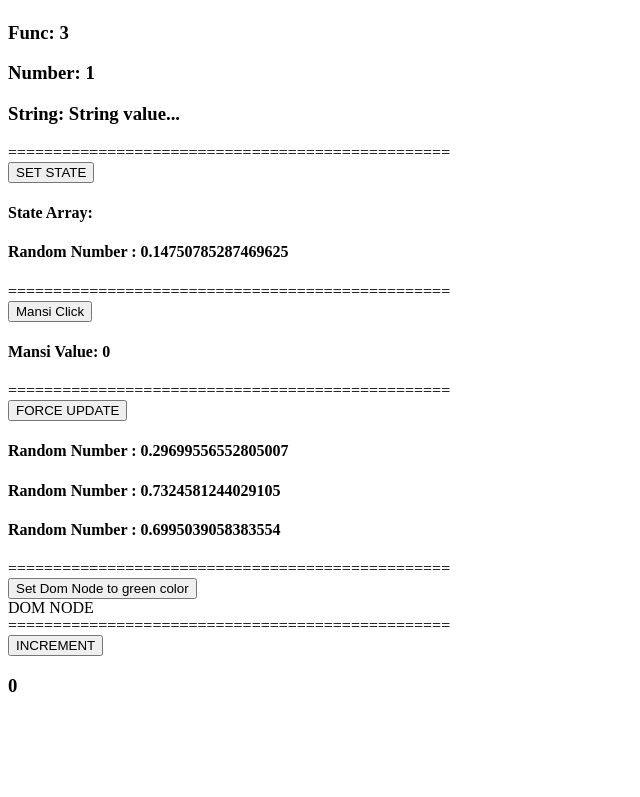
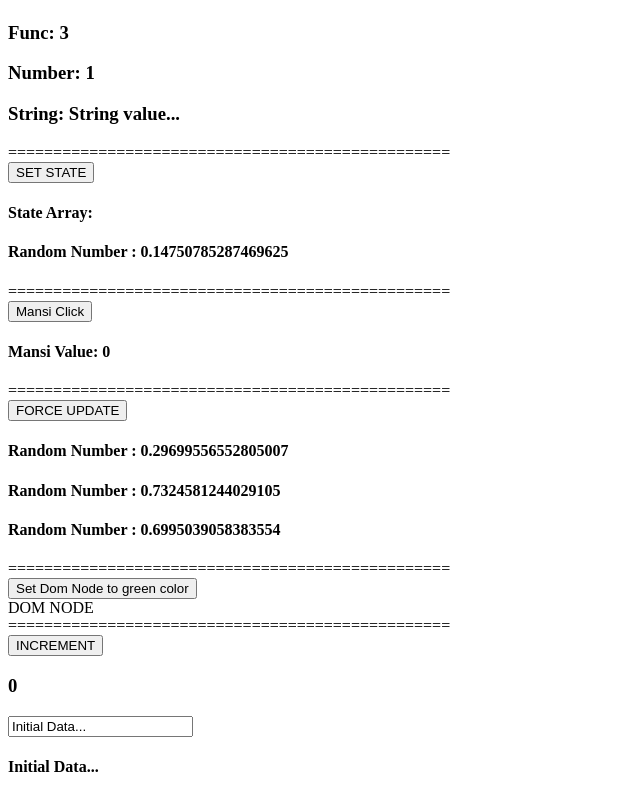
Before and after one commit to mansi-raja5/reactApp, a React app: page / in a window 1280 px wide. Shown: the part 1166-1963 px from the top of the page, without its empty margins (0-640 px from the left). Before the commit the page ends 1882 px from the top, so only its background shows below. Built offline with nearby package versions, Linux system fonts and the light colour scheme.

Commit message:
Get text box value onchange

```diff
--- /dev/null
+++ b/form.jsx
@@ -0,0 +1,28 @@
+import React from 'react';
+
+class Form extends React.Component{
+    constructor(props){
+        super(props);
+
+        this.state = {
+            data : "Initial Data..."
+        }
+
+        this.updateState = this.updateState.bind(this);
+    }
+
+    updateState(e){
+        this.setState({data:e.target.value})
+    }
+
+    render(){
+        return (
+            <div>
+                <input type="text" value={this.state.data}
+                    onChange={this.updateState}/>
+                <h4>{this.state.data}</h4>
+            </div>
+        )
+    }
+}
+export default Form;
--- a/index.html
+++ b/index.html
@@ -8,6 +8,7 @@
    <body>
       <div id = "app"></div>
       <div id = "mycomp"></div>
+      <div id = "myform"></div>
       <script src = "index.js"></script>
    </body>
 
--- a/main.js
+++ b/main.js
@@ -3,7 +3,10 @@
 import ReactDOM from 'react-dom';
 import App from './App.jsx';
 import MyComp from "./myComp.jsx";
+import Form from "./form.jsx";
 
 ReactDOM.render(<App headerProp = "Header from props...." contentProp= "Contents from props..."/>, document.getElementById('app'));
 
 ReactDOM.render(<MyComp/>, document.getElementById('mycomp'));
+
+ReactDOM.render(<Form/>,document.getElementById('myform'));
```
